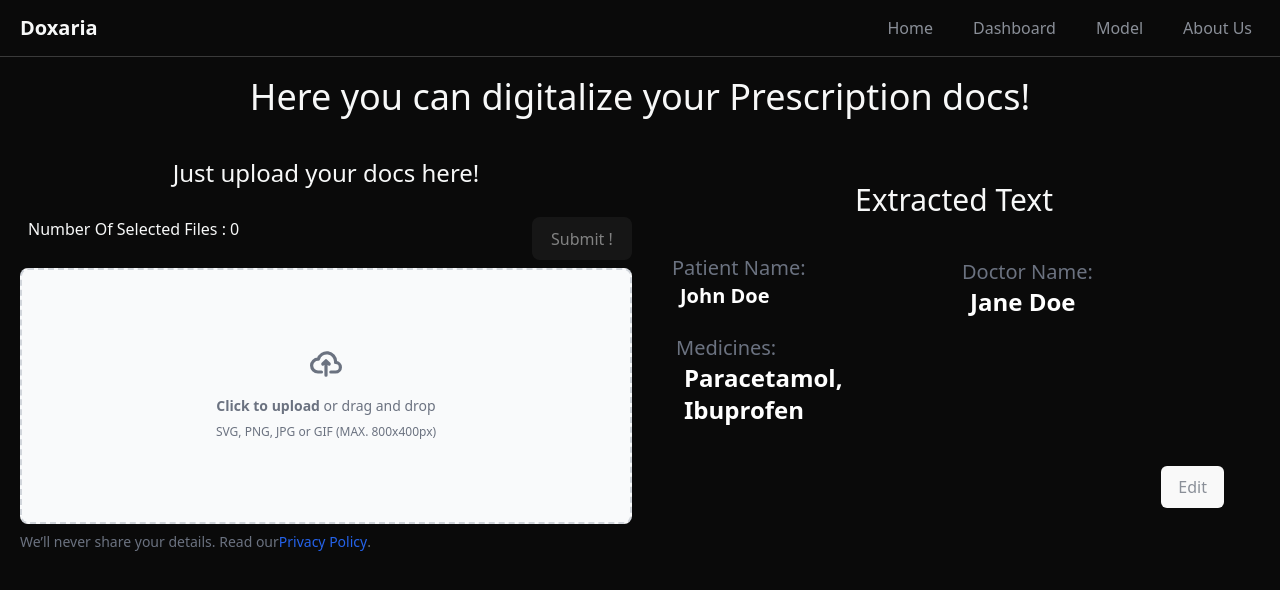
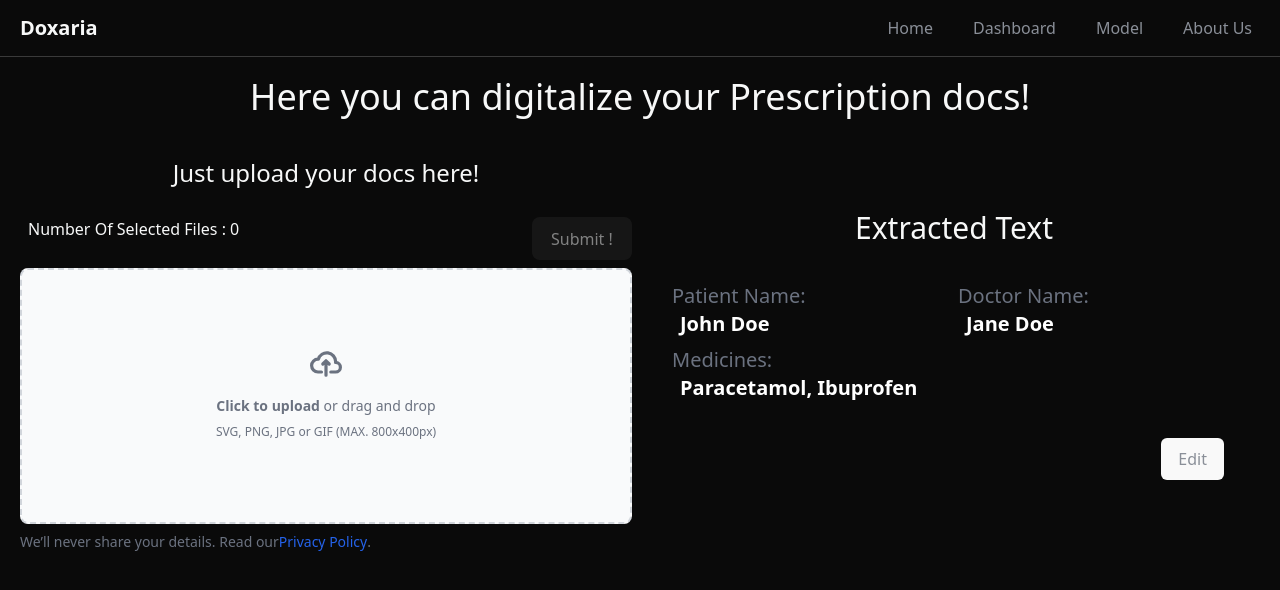
Before and after one commit to Youssef-Kharroubi/Dev-Elites, a React (Vite) app in the folder Doxaria-UI/: page /Prescription in a window 1280 px wide. Shown: the top 590 px of the page. Built offline with nearby package versions, Linux system fonts and the light colour scheme.

Commit message:
style: layout fix

```diff
--- a/Doxaria-UI/src/components/sections/PrescriptionDataViewer.tsx
+++ b/Doxaria-UI/src/components/sections/PrescriptionDataViewer.tsx
@@ -43,7 +43,7 @@ export default function PrescriptionDataViewer({ initialData, onSave }: Prescrip
                 <p className="text-xl font-bold mx-2 text-white">{imageData.name}</p>
             )}
         </span>
-                <span className=" justify-center p-2 text-xl text-gray-500 ">
+                <span className=" justify-center p-1 text-xl text-gray-500 ">
           Doctor Name:{" "}
                     {isEditing ? (
                         <input
@@ -53,10 +53,10 @@ export default function PrescriptionDataViewer({ initialData, onSave }: Prescrip
                             className="text-xl mx-1 text-white bg-dark rounded "
                         />
                     ) : (
-                        <p className="text-2xl font-bold mx-2 text-white">{imageData.drName}</p>
+                        <p className="text-xl font-bold mx-2 text-white">{imageData.drName}</p>
                     )}
         </span>
-                <span className=" justify-center p-2 text-xl text-gray-500 ">
+                <span className=" justify-center p-1 text-xl text-gray-500 ">
           Medicines:{" "}
                     {isEditing ? (
                         <input
@@ -66,7 +66,7 @@ export default function PrescriptionDataViewer({ initialData, onSave }: Prescrip
                             className="text-xl mx-1 text-white bg-dark rounded p-1"
                         />
                     ) : (
-                        <p className="text-2xl font-bold mx-2 text-white">{imageData.medicines || "N/A"}</p>
+                        <p className="text-xl font-bold mx-2 text-white">{imageData.medicines || "N/A"}</p>
                     )}
         </span>
             </div>
```
